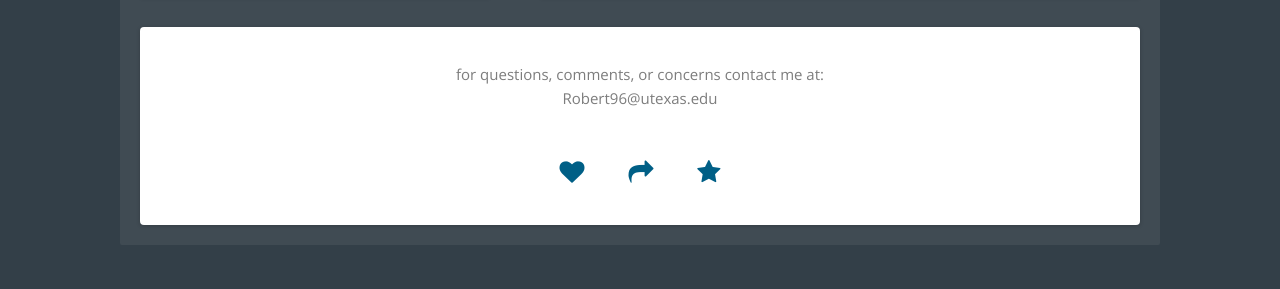
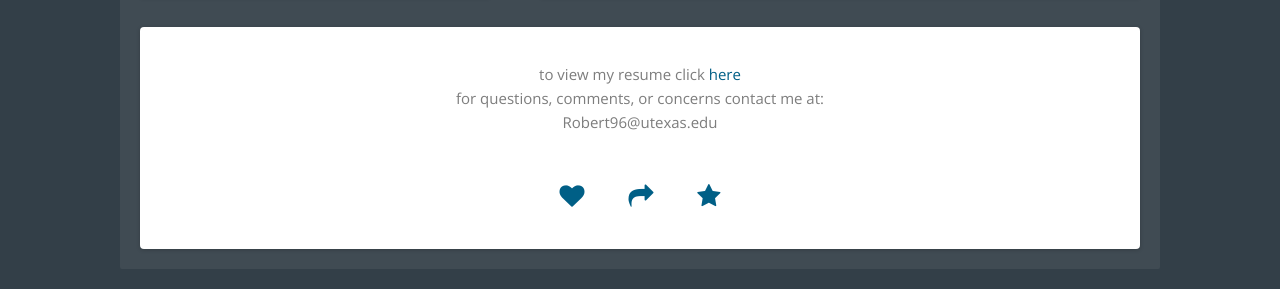
Before and after one commit to RobertHale/public_html, a plain HTML site: page index.html in a window 1280 px wide. Shown: the part 613-902 px from the top of the page. Before the commit the page ends 878 px from the top, so only its background shows below. Drawn offline with nearby package versions, Linux system fonts and the light colour scheme.

Commit message:
added resume to website

```diff
--- a/index.html
+++ b/index.html
@@ -74,6 +74,7 @@
         <div id="footer">
           <div id="help" class="card">
             <p class="text-center">
+              to view my resume click <a href="resumeFall2017.docx">here</a><br>
               for questions, comments, or concerns contact me at:<br>
               Robert96@utexas.edu
             </p>
```
Also changed, not shown: 1 other file.
